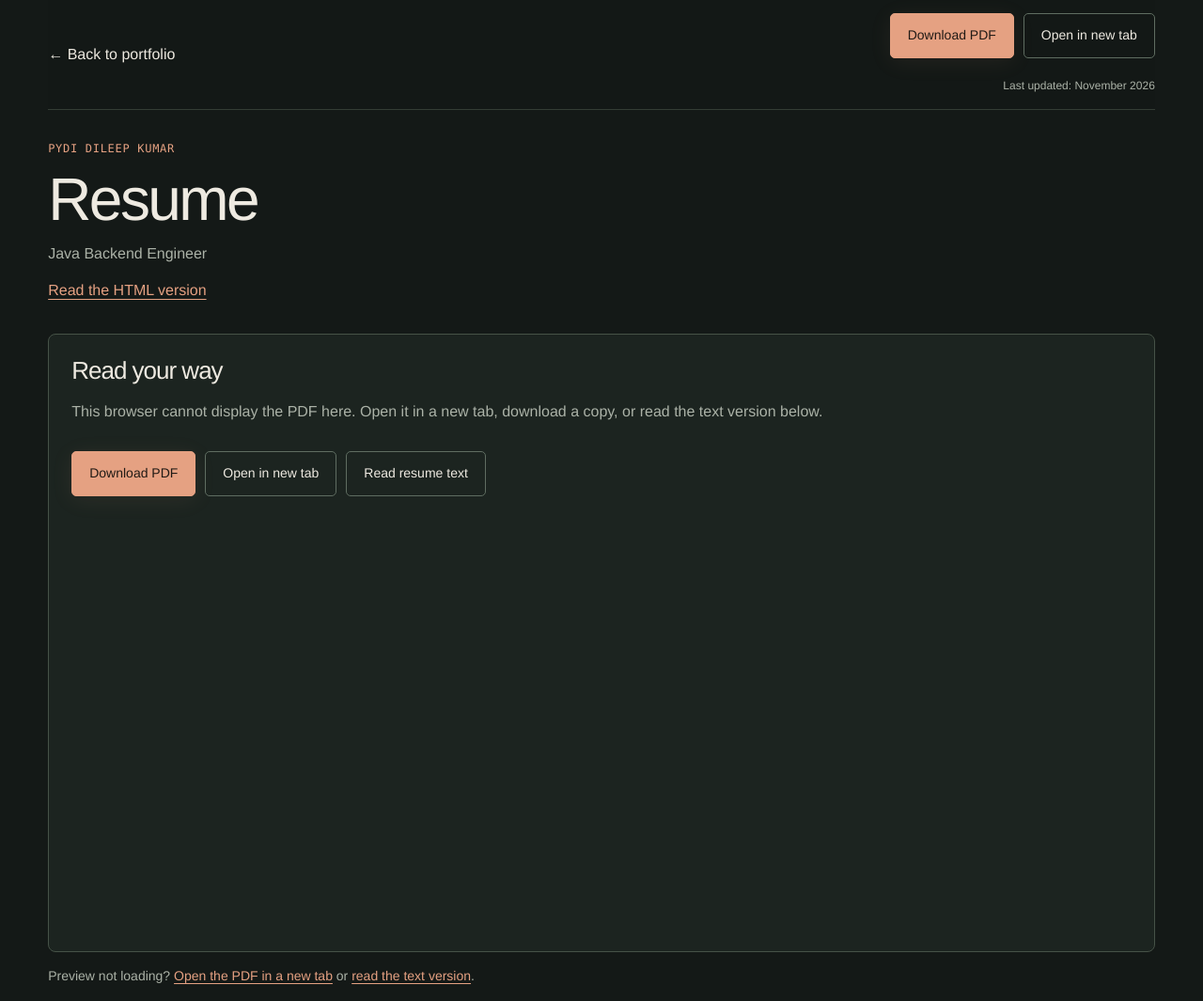
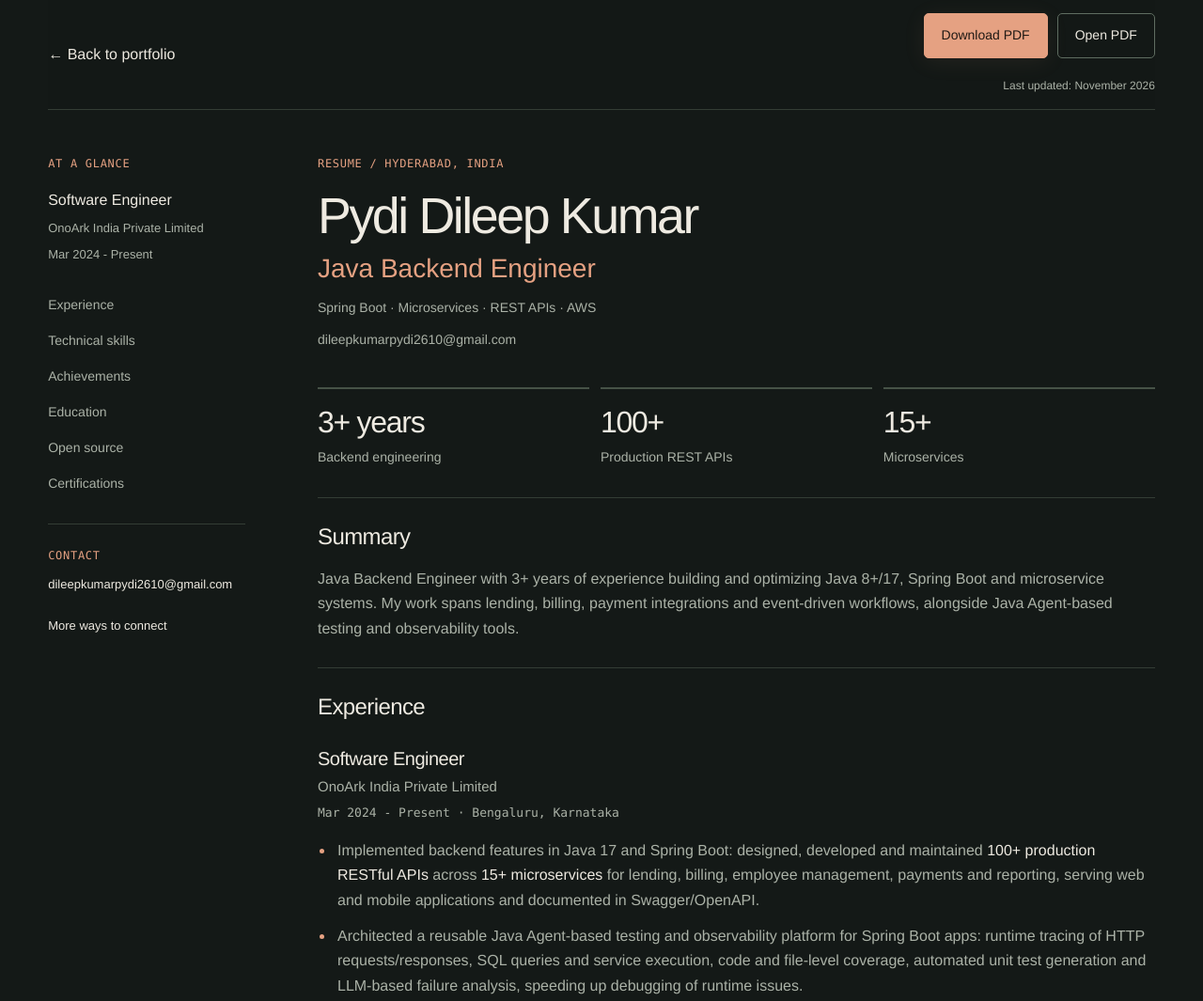
Before and after one commit to dileepkumar-pydi/portfolio, a plain HTML site: page resume/index.html in a window 1280 px wide. Shown: the top 1065 px of the page at 94% size. Drawn offline with Linux system fonts and the light colour scheme.

Commit message:
Make resume open with scannable career details and optional PDF preview

```diff
--- a/resume/index.html
+++ b/resume/index.html
@@ -4,12 +4,12 @@
     <meta charset="UTF-8">
     <meta name="viewport" content="width=device-width, initial-scale=1">
     <title>Resume - Pydi Dileep Kumar | Java Backend Engineer</title>
-    <meta name="description" content="Pydi Dileep Kumar's resume: 3+ years in Java, Spring Boot, microservices and AWS. View the PDF or read the accessible HTML version.">
+    <meta name="description" content="Pydi Dileep Kumar's resume: 3+ years in Java, Spring Boot, microservices and AWS. Read experience, skills and achievements, or download the PDF.">
     <meta name="theme-color" content="#141917">
     <link rel="canonical" href="https://dileepkumar-pydi.github.io/portfolio/resume/">
     <meta property="og:type" content="website">
     <meta property="og:title" content="Resume - Pydi Dileep Kumar | Java Backend Engineer">
-    <meta property="og:description" content="Java Backend Engineer with 3+ years of experience. View, download or read the resume in HTML.">
+    <meta property="og:description" content="Java Backend Engineer with 3+ years of experience. Read experience, skills and achievements, or download the PDF.">
     <meta property="og:url" content="./">
     <meta property="og:image" content="../assets/og-image.png">
     <meta property="og:image:alt" content="Pydi Dileep Kumar - Java Backend Engineer">
@@ -17,54 +17,80 @@
     <meta property="og:image:height" content="630">
     <meta name="twitter:card" content="summary_large_image">
     <meta name="twitter:title" content="Resume - Pydi Dileep Kumar | Java Backend Engineer">
-    <meta name="twitter:description" content="View the PDF resume or read the accessible HTML version.">
+    <meta name="twitter:description" content="Read the resume online or download the PDF.">
     <meta name="twitter:image" content="../assets/og-image.png">
     <link rel="icon" href="../assets/favicon.svg" type="image/svg+xml">
     <link rel="stylesheet" href="../styles.css?v=5">
-    <link rel="stylesheet" href="./resume.css">
+    <link rel="stylesheet" href="./resume.css?v=2">
   </head>
   <body class="resume-page">
-    <a class="skip-link" href="#resume-text">Skip PDF viewer and read resume text</a>
+    <a class="skip-link" href="#resume-text">Skip to resume</a>
     <div class="page">
       <header class="resume-toolbar">
         <a class="back-top" href="../">← Back to portfolio</a>
         <div class="resume-tools">
           <a class="button primary" href="../assets/Pydi_Dileep_Kumar_Resume.pdf" download>Download PDF</a>
-          <a class="button" href="../assets/Pydi_Dileep_Kumar_Resume.pdf" target="_blank" rel="noopener">Open in new tab</a>
+          <a class="button" href="../assets/Pydi_Dileep_Kumar_Resume.pdf" target="_blank" rel="noopener" aria-label="Open PDF in new tab">Open PDF</a>
           <p class="last-updated">Last updated: <time datetime="2026-11">November 2026</time></p>
         </div>
       </header>
       <main>
-        <div class="resume-intro">
-          <p class="eyebrow">Pydi Dileep Kumar</p>
-          <h1 class="resume-title">Resume</h1>
-          <p>Java Backend Engineer</p>
-          <a class="text-link" href="#resume-text">Read the HTML version</a>
-        </div>
-        <section class="resume-viewer" aria-label="PDF resume viewer">
-          <object data="../assets/Pydi_Dileep_Kumar_Resume.pdf#view=FitH" type="application/pdf" title="Pydi Dileep Kumar's resume PDF" tabindex="0">
-            <div class="pdf-fallback">
-              <h2>Read your way</h2>
-              <p>This browser cannot display the PDF here. Open it in a new tab, download a copy, or read the text version below.</p>
-              <div class="actions">
-                <a class="button primary" href="../assets/Pydi_Dileep_Kumar_Resume.pdf" download>Download PDF</a>
-                <a class="button" href="../assets/Pydi_Dileep_Kumar_Resume.pdf" target="_blank" rel="noopener">Open in new tab</a>
-                <a class="button" href="#resume-text">Read resume text</a>
-              </div>
-            </div>
-          </object>
-          <p class="viewer-help">Preview not loading? <a href="../assets/Pydi_Dileep_Kumar_Resume.pdf" target="_blank" rel="noopener">Open the PDF in a new tab</a> or <a href="#resume-text">read the text version</a>.</p>
-        </section>
+        <div class="resume-layout">
+        <aside class="resume-sidebar" aria-label="Resume navigation and contact">
+          <p class="eyebrow">At a glance</p>
+          <p class="sidebar-role">Software Engineer</p>
+          <p class="sidebar-company">OnoArk India Private Limited</p>
+          <p class="sidebar-dates">Mar 2024 - Present</p>
+          <nav aria-label="Resume sections">
+            <a href="#experience-heading">Experience</a>
+            <a href="#skills-heading">Technical skills</a>
+            <a href="#achievements-heading">Achievements</a>
+            <a href="#education-heading">Education</a>
+            <a href="#open-source-heading">Open source</a>
+            <a href="#certifications-heading">Certifications</a>
+          </nav>
+          <div class="sidebar-contact">
+            <p class="eyebrow">Contact</p>
+            <a href="mailto:dileepkumarpydi2610@gmail.com">dileepkumarpydi2610@gmail.com</a>
+            <a href="../#contact">More ways to connect</a>
+          </div>
+        </aside>
         <article class="resume-text" id="resume-text" tabindex="-1" aria-labelledby="text-heading">
           <header class="resume-text-heading">
-            <p class="eyebrow">HTML resume</p>
-            <h2 id="text-heading">Pydi Dileep Kumar</h2>
-            <p>Java Backend Engineer · Spring Boot · Microservices · REST APIs · AWS</p>
-            <p>Hyderabad, India</p>
+            <p class="eyebrow">Resume / Hyderabad, India</p>
+            <h1 id="text-heading">Pydi Dileep Kumar</h1>
+            <p class="resume-role">Java Backend Engineer</p>
+            <p class="resume-specialties">Spring Boot · Microservices · REST APIs · AWS</p>
+            <a class="resume-email" href="mailto:dileepkumarpydi2610@gmail.com">dileepkumarpydi2610@gmail.com</a>
+            <div class="resume-highlights" role="group" aria-label="Career highlights">
+              <p><strong>3+ years</strong><span>Backend engineering</span></p>
+              <p><strong>100+</strong><span>Production REST APIs</span></p>
+              <p><strong>15+</strong><span>Microservices</span></p>
+            </div>
           </header>
           <section aria-labelledby="summary-heading">
             <h2 id="summary-heading">Summary</h2>
-            <p>Java Backend Engineer with 3+ years of experience architecting, developing and optimizing backend systems in Java 8+/17, Spring Boot and microservices. Proven track record of building 100+ production REST APIs, integrating payment gateways, and implementing event-driven workflows using Kafka and AWS SQS/Lambda. Strong in database design and optimization, multithreading, debugging, unit testing (JUnit 5, Mockito) and code reviews, with experience in lending and billing platforms and AI-assisted developer tooling.</p>
+            <p>Java Backend Engineer with 3+ years of experience building and optimizing Java 8+/17, Spring Boot and microservice systems. My work spans lending, billing, payment integrations and event-driven workflows, alongside Java Agent-based testing and observability tools.</p>
+          </section>
+          <section aria-labelledby="experience-heading">
+            <h2 id="experience-heading">Experience</h2>
+            <h3>Software Engineer <span>OnoArk India Private Limited</span></h3>
+            <p class="resume-dates"><time datetime="2024-03">Mar 2024</time> - Present · Bengaluru, Karnataka</p>
+            <ul>
+              <li>Implemented backend features in Java 17 and Spring Boot: designed, developed and maintained <strong>100+ production RESTful APIs</strong> across <strong>15+ microservices</strong> for lending, billing, employee management, payments and reporting, serving web and mobile applications and documented in Swagger/OpenAPI.</li>
+              <li>Architected a reusable Java Agent-based testing and observability platform for Spring Boot apps: runtime tracing of HTTP requests/responses, SQL queries and service execution, code and file-level coverage, automated unit test generation and LLM-based failure analysis, speeding up debugging of runtime issues.</li>
+              <li>Built asynchronous, event-driven workflows on AWS SQS and Lambda (file upload capacity <strong>20 MB to 100 MB</strong>) and scheduler-based notification/reporting services, cutting processing latency by <strong>~3 seconds</strong>.</li>
+              <li>Designed the database schema for the entire loan and billing platform (PostgreSQL), covering loans, EMI schedules, repayments, invoicing and ledger data.</li>
+              <li>Migrated the entire platform from client ID/client secret authentication to JWT, with cookie-based token handling for web clients, strengthening API security across all microservices.</li>
+              <li>Integrated third-party APIs and payment gateways - PhonePe v1/v2, Razorpay, Axis Bank eNACH, Payouts, Collections, Signzy and SignDesk - for payments, KYC verification, loan disbursal and digital agreement workflows.</li>
+              <li>Participated actively in code reviews, reviewing code and mentoring junior developers to keep code clean, reusable and maintainable.</li>
+            </ul>
+            <h3>Software Engineer Intern <span>OnoArk India Private Limited</span></h3>
+            <p class="resume-dates"><time datetime="2023-07">Jul 2023</time> - <time datetime="2024-02">Feb 2024</time> · Bengaluru, Karnataka</p>
+            <ul>
+              <li>Built a billing and transaction platform from scratch with <strong>30+ production REST APIs</strong> (Java, Spring Boot, PostgreSQL) covering invoicing, payments, ledger, reporting, subscriptions and notifications; automated renewals for <strong>300+ users</strong>.</li>
+              <li>Developed expense management, sales reporting and customer communication modules supporting <strong>200+ active users</strong> and real-time reporting across 4 teams.</li>
+            </ul>
           </section>
           <section aria-labelledby="skills-heading">
             <h2 id="skills-heading">Skills</h2>
@@ -77,31 +103,11 @@
               <li><strong>Cloud, DevOps &amp; Tools:</strong> AWS (EC2, ECS, S3, SQS, Lambda, IAM), Docker, Git, GitHub, Bitbucket, Maven, IntelliJ IDEA, Eclipse, VS Code.</li>
             </ul>
           </section>
-          <section aria-labelledby="experience-heading">
-            <h2 id="experience-heading">Experience</h2>
-            <h3>OnoArk India Private Limited - Software Engineer</h3>
-            <p class="resume-dates"><time datetime="2024-03">Mar 2024</time> - Present · Bengaluru, Karnataka</p>
-            <ul>
-              <li>Implemented backend features in Java 17 and Spring Boot: designed, developed and maintained 100+ production RESTful APIs across 15+ microservices for lending, billing, employee management, payments and reporting, serving web and mobile applications and documented in Swagger/OpenAPI.</li>
-              <li>Architected a reusable Java Agent-based testing and observability platform for Spring Boot apps: runtime tracing of HTTP requests/responses, SQL queries and service execution, code and file-level coverage, automated unit test generation and LLM-based failure analysis, speeding up debugging of runtime issues.</li>
-              <li>Built asynchronous, event-driven workflows on AWS SQS and Lambda (file upload capacity 20 MB to 100 MB) and scheduler-based notification/reporting services, cutting processing latency by ~3 seconds.</li>
-              <li>Designed the database schema for the entire loan and billing platform (PostgreSQL), covering loans, EMI schedules, repayments, invoicing and ledger data.</li>
-              <li>Migrated the entire platform from client ID/client secret authentication to JWT, with cookie-based token handling for web clients, strengthening API security across all microservices.</li>
-              <li>Integrated third-party APIs and payment gateways - PhonePe v1/v2, Razorpay, Axis Bank eNACH, Payouts, Collections, Signzy and SignDesk - for payments, KYC verification, loan disbursal and digital agreement workflows.</li>
-              <li>Participated actively in code reviews, reviewing code and mentoring junior developers to keep code clean, reusable and maintainable.</li>
-            </ul>
-            <h3>OnoArk India Private Limited - Software Engineer Intern</h3>
-            <p class="resume-dates"><time datetime="2023-07">Jul 2023</time> - <time datetime="2024-02">Feb 2024</time> · Bengaluru, Karnataka</p>
-            <ul>
-              <li>Built a billing and transaction platform from scratch with 30+ production REST APIs (Java, Spring Boot, PostgreSQL) covering invoicing, payments, ledger, reporting, subscriptions and notifications; automated renewals for 300+ users.</li>
-              <li>Developed expense management, sales reporting and customer communication modules supporting 200+ active users and real-time reporting across 4 teams.</li>
-            </ul>
-          </section>
           <section aria-labelledby="achievements-heading">
             <h2 id="achievements-heading">Achievements</h2>
             <ul>
-              <li>Decommissioned a redundant PostgreSQL database, saving ₹1L/month with zero data loss and reducing API latency by ~2.5 seconds.</li>
-              <li>Consolidated 3 applications and 10+ Spring Boot microservices into a unified platform, reducing deployment overhead by ~40%.</li>
+              <li>Decommissioned a redundant PostgreSQL database, saving <strong>₹1L/month</strong> with zero data loss and reducing API latency by <strong>~2.5 seconds</strong>.</li>
+              <li>Consolidated 3 applications and 10+ Spring Boot microservices into a unified platform, reducing deployment overhead by <strong>~40%</strong>.</li>
             </ul>
           </section>
           <section aria-labelledby="projects-heading">
@@ -130,7 +136,25 @@
             <h2 id="awards-heading">Awards &amp; languages</h2>
             <ul><li>Star Performer of the Month (Jun 2025).</li><li>Dashing Debut Award (May 2024).</li><li>Languages: English, Telugu, Hindi.</li></ul>
           </section>
+          <details class="resume-pdf" id="original-pdf">
+            <summary>Preview the original PDF</summary>
+        <section class="resume-viewer" aria-label="PDF resume viewer">
+          <object data="../assets/Pydi_Dileep_Kumar_Resume.pdf#view=FitH" type="application/pdf" title="Pydi Dileep Kumar's resume PDF" tabindex="0">
+            <div class="pdf-fallback">
+              <h2>Read your way</h2>
+              <p>This browser cannot display the PDF here. Open it in a new tab, download a copy, or read the text version below.</p>
+              <div class="actions">
+                <a class="button primary" href="../assets/Pydi_Dileep_Kumar_Resume.pdf" download>Download PDF</a>
+                <a class="button" href="../assets/Pydi_Dileep_Kumar_Resume.pdf" target="_blank" rel="noopener">Open in new tab</a>
+                <a class="button" href="#resume-text">Read resume text</a>
+              </div>
+            </div>
+          </object>
+          <p class="viewer-help">Preview not loading? <a href="../assets/Pydi_Dileep_Kumar_Resume.pdf" target="_blank" rel="noopener">Open the PDF in a new tab</a> or <a href="#resume-text">read the text version</a>.</p>
+        </section>
+          </details>
         </article>
+        </div>
       </main>
       <footer><span>Pydi Dileep Kumar / Java Backend Engineer</span><a class="back-top" href="../">Back to portfolio</a></footer>
     </div>
--- a/resume/resume.css
+++ b/resume/resume.css
@@ -1,46 +1,68 @@
-/* The palette, fonts, buttons and focus rings come from ../styles.css. */
+/* Shared palette, fonts, buttons and focus rings are in ../styles.css. */
 html { scroll-padding-top: 188px; }
-.resume-page { --resume-toolbar-height: 172px; }
 .resume-toolbar { position: sticky; top: 0; z-index: 5; display: flex; flex-direction: column; align-items: flex-start; gap: 10px; padding-block: 14px; border-bottom: 1px solid var(--line); background: #141917fa; }
 .resume-tools { display: flex; flex-wrap: wrap; gap: 10px; }
 .last-updated { width: 100%; color: var(--muted); font-size: 12px; }
-.resume-intro { padding-block: 32px 24px; }
-.resume-title { font-size: clamp(2.5rem, 6vw, 4rem); margin-block: 12px; letter-spacing: -.04em; }
-.resume-intro > p:not(.eyebrow) { color: var(--muted); }
-.resume-intro .text-link { margin-top: 4px; }
-.resume-viewer object { display: block; width: 100%; height: 70svh; min-height: 480px; border: 1px solid var(--connector); border-radius: 8px; background: var(--surface); }
+.resume-layout { padding-top: 36px; }
+.resume-sidebar { display: none; }
+.resume-text { min-width: 0; max-width: 900px; margin-inline: auto; }
+.resume-text-heading { padding-bottom: 32px; }
+.resume-text-heading h1 { max-width: none; margin-block: 16px 10px; font-size: clamp(2.25rem, 4.2vw, 3.75rem); line-height: 1.08; letter-spacing: -.045em; }
+.resume-role { color: var(--accent); font-size: clamp(1.25rem, 2.3vw, 1.75rem); line-height: 1.3; }
+.resume-specialties { color: var(--muted); font-size: 14px; margin-top: 12px; }
+.resume-email { display: inline-flex; align-items: center; min-height: 44px; color: var(--muted); font-size: 14px; overflow-wrap: anywhere; }
+.resume-highlights { display: grid; grid-template-columns: repeat(3, minmax(0, 1fr)); gap: 12px; margin-top: 28px; }
+.resume-highlights p { padding-top: 16px; border-top: 2px solid var(--connector); }
+.resume-highlights strong { display: block; color: var(--ink); font-size: clamp(1.5rem, 3vw, 2rem); font-weight: 500; letter-spacing: -.04em; line-height: 1.2; }
+.resume-highlights span { display: block; margin-top: 8px; color: var(--muted); font-size: 12px; line-height: 1.5; }
+.resume-text section { padding-block: 28px; border-top: 1px solid var(--line); }
+.resume-text section h2 { margin-bottom: 18px; font-size: 24px; letter-spacing: -.6px; }
+.resume-text section h3 { margin-top: 28px; font-size: 20px; line-height: 1.35; }
+.resume-text section h3 span { display: block; margin-top: 6px; color: var(--muted); font-size: 15px; font-weight: 400; letter-spacing: 0; }
+.resume-text section p, .resume-text li { color: var(--muted); }
+.resume-text strong { color: var(--ink); font-weight: 500; }
+.resume-text ul { padding-left: 18px; margin-block: 16px 0; }
+.resume-text li { margin-top: 12px; padding-left: 3px; }
+.resume-text li::marker { color: var(--accent); }
+.resume-dates { margin-top: 8px; font: 13px/1.6 var(--mono); }
+.resume-text section[aria-labelledby="skills-heading"] ul { display: grid; gap: 12px; padding: 0; list-style: none; }
+.resume-text section[aria-labelledby="skills-heading"] li { margin: 0; padding: 16px; border: 1px solid var(--line); border-radius: 5px; font-size: 14px; }
+.resume-text section[aria-labelledby="skills-heading"] strong { display: block; margin-bottom: 8px; color: var(--accent); }
+.resume-pdf { margin-top: 24px; padding-top: 12px; border-top: 1px solid var(--line); }
+.resume-pdf > summary { color: var(--accent); font-size: 16px; }
+.resume-viewer object { display: block; width: 100%; height: 75svh; min-height: 480px; border: 1px solid var(--connector); border-radius: 6px; background: var(--surface); }
 .resume-viewer object:focus-visible { outline: 2px solid var(--accent); outline-offset: 4px; }
 .pdf-fallback { padding: 24px; }
 .pdf-fallback p { margin-top: 16px; color: var(--muted); }
 .pdf-fallback h2 { font-size: 26px; }
 .viewer-help { margin-top: 14px; color: var(--muted); font-size: 14px; }
 .viewer-help a { color: var(--accent); text-decoration: underline; text-underline-offset: 3px; }
-.resume-text { max-width: 900px; margin: 48px auto 0; }
-.resume-text-heading { padding-bottom: 28px; }
-.resume-text-heading h2 { margin-block: 16px; }
-.resume-text-heading p:not(.eyebrow) { color: var(--muted); margin-top: 8px; }
-.resume-text section { padding-block: 28px; border-top: 1px solid var(--line); }
-.resume-text section h2 { margin-bottom: 20px; font-size: 26px; }
-.resume-text section h3 { margin-top: 28px; font-size: 20px; line-height: 1.35; }
-.resume-text section p, .resume-text li { color: var(--muted); }
-.resume-text strong { color: var(--ink); font-weight: 500; }
-.resume-text ul { padding-left: 20px; margin-block: 16px 0; }
-.resume-text li { margin-top: 12px; }
-.resume-text li::marker { color: var(--accent); }
-.resume-dates { margin-top: 8px; font-size: 14px; }
-.resume-page footer { margin-top: 32px; border-top: 1px solid var(--line); }
+.resume-page footer { margin-top: 40px; border-top: 1px solid var(--line); }
 @media (min-width: 600px) {
   html { scroll-padding-top: 132px; }
-  .resume-page { --resume-toolbar-height: 110px; }
   .resume-toolbar { flex-direction: row; justify-content: space-between; align-items: center; }
   .resume-tools { justify-content: flex-end; }
   .last-updated { text-align: right; }
-  .resume-viewer object { height: calc(100svh - var(--resume-toolbar-height) - 32px); min-height: 560px; }
+  .resume-layout { padding-top: 48px; }
+  .resume-highlights span { font-size: 14px; }
+  .resume-text section[aria-labelledby="skills-heading"] ul { grid-template-columns: repeat(2, minmax(0, 1fr)); }
+}
+@media (min-width: 1100px) {
+  .resume-layout { display: grid; grid-template-columns: 210px minmax(0, 900px); gap: clamp(40px, 6vw, 100px); justify-content: center; }
+  .resume-sidebar { display: block; position: sticky; top: 150px; align-self: start; }
+  .sidebar-role { margin-top: 16px; font-size: 16px; }
+  .sidebar-company, .sidebar-dates { color: var(--muted); font-size: 13px; margin-top: 6px; }
+  .resume-sidebar nav { display: flex; flex-direction: column; gap: 0; margin-top: 24px; font-size: 14px; }
+  .resume-sidebar nav a { min-height: 38px; }
+  .resume-sidebar nav a::after { display: none; }
+  .sidebar-contact { margin-top: 24px; padding-top: 24px; border-top: 1px solid var(--line); }
+  .sidebar-contact a { display: block; min-height: 44px; padding-top: 10px; font-size: 13px; overflow-wrap: anywhere; }
 }
 @media print {
-  .resume-toolbar, .resume-intro, .resume-viewer, .skip-link, footer { display: none; }
+  .resume-toolbar, .resume-sidebar, .resume-pdf, .skip-link, footer { display: none; }
+  .resume-layout { display: block; padding-top: 0; }
   .resume-text { margin: 0; max-width: none; }
   .resume-page { background: white; color: black; }
-  .resume-text :is(p, li, strong, .eyebrow) { color: black; }
+  .resume-text :is(p, li, strong, span, .eyebrow) { color: black; }
   .resume-text section { break-inside: avoid; }
 }
```
Also changed, not shown: 1 other file.
